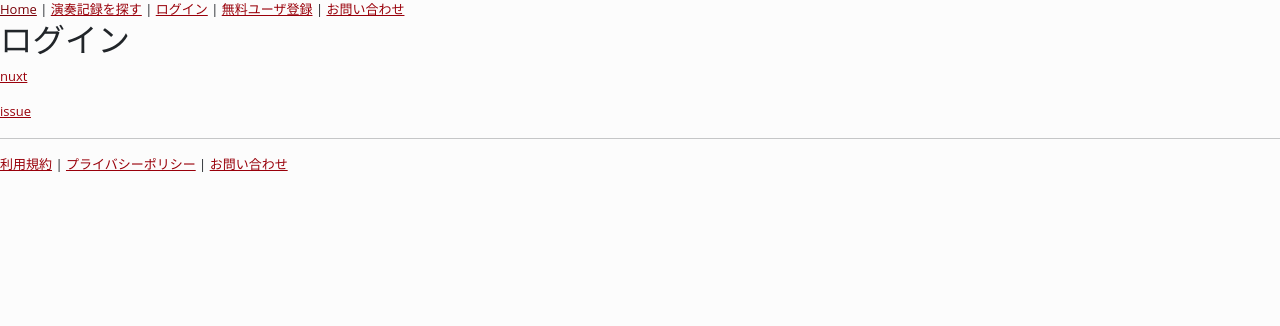
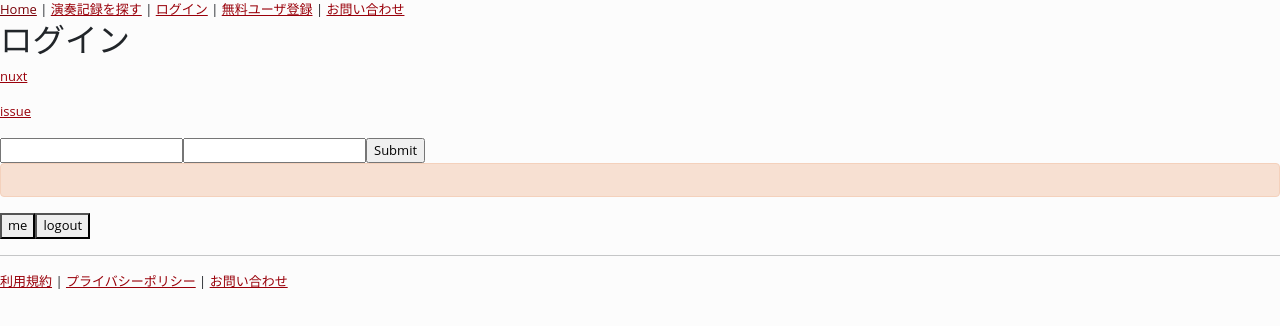
Before and after one commit to haruhikonyan/yarilog-front-next, a Next.js app: page /login in a window 1280 px wide. Shown: the top 326 px of the page. Built offline with nearby package versions, Linux system fonts and the light colour scheme; no server answers.

Commit message:
- ログインログアウト機構

```diff
--- /dev/null
+++ b/api/auth.ts
@@ -0,0 +1,33 @@
+import urljoin from 'url-join';
+import { User } from '../interfaces/models/User';
+
+import * as axios from '../utils/axios';
+
+const API_AUTH_URL = 'auth';
+
+interface AuthObject {
+  token: string;
+  userId: string;
+  consentTos: boolean;
+}
+
+export const getMe = async() => {
+  const url = urljoin(API_AUTH_URL, 'me');
+  const { data } = await axios.instance.get<User>(url);
+  return data;
+};
+
+export const login = async(loginId: string, password: string) => {
+  const url = urljoin(API_AUTH_URL, 'login');
+  const { data } = await axios.instance.post<AuthObject>(url, {
+    loginId,
+    password,
+  });
+  return data;
+};
+
+export const getAuthObject = async() => {
+  const url: string = urljoin(API_AUTH_URL, 'auth-object');
+  const { data } = await axios.instance.get<AuthObject>(url);
+  return data;
+};
--- a/components/Layout.tsx
+++ b/components/Layout.tsx
@@ -1,13 +1,18 @@
 import { ReactNode } from 'react';
+
 import Link from 'next/link';
 import Head from 'next/head';
+import useAuth from '../utils/useAuth';
 
 type Props = {
   children?: ReactNode
   title?: string
 }
 
-const Layout: React.FC<Props> = ({ children, title = 'This is the default title' }: Props) => (
+const Layout: React.FC<Props> = ({ children, title = 'This is the default title' }: Props) => {
+  const { isLoggedIn, logout } = useAuth();
+
+  return (
     <div>
       <Head>
         {/* TODO: 動的に https://github.com/haruhikonyan/yarilog-front-next/issues/23 */}
@@ -26,6 +31,18 @@ const Layout: React.FC<Props> = ({ children, title = 'This is the default title'
             <a>演奏記録を探す</a>
           </Link>{' '}
           |{' '}
+          {
+            isLoggedIn
+              ? (
+                <>
+                  <Link href="/mypage">
+                    <a>マイページ</a>
+                  </Link>{' '}
+                  <a onClick={logout}>logout</a>
+                </>
+              )
+              : (
+                <>
                   <Link href="/login">
                     <a>ログイン</a>
                   </Link>{' '}
@@ -33,6 +50,9 @@ const Layout: React.FC<Props> = ({ children, title = 'This is the default title'
                   <Link href="/users/new">
                     <a>無料ユーザ登録</a>
                   </Link>{' '}
+                </>
+              )
+          }
           |{' '}
           <Link href="/inquiry">
             <a>お問い合わせ</a>
@@ -57,4 +77,7 @@ const Layout: React.FC<Props> = ({ children, title = 'This is the default title'
     </div>
   );
 
+};
+
+
 export default Layout;
--- /dev/null
+++ b/interfaces/models/User.ts
@@ -0,0 +1,13 @@
+interface ExternalAccount {
+  providerType: string;
+}
+
+export interface User {
+  id?: string
+  username: string
+  mailAddress: string
+  password: string
+  nickname: string
+  description: string
+  externalAccount?: ExternalAccount
+}
--- a/pages/_app.tsx
+++ b/pages/_app.tsx
@@ -1,13 +1,22 @@
 import '../styles/app.scss';
 import type { AppProps } from 'next/app';
+import { useEffect } from 'react';
 
+import useAuth from '../utils/useAuth';
 import Layout from '../components/Layout';
 
-const MyApp: React.FC<AppProps> = ({ Component, pageProps }: AppProps) => (
+const MyApp: React.FC<AppProps> = ({ Component, pageProps }: AppProps) => {
+  const { initLogin } = useAuth();
 
-  <Layout title="みゅーぐ">
-    <Component {...pageProps} />
-  </Layout>
-);
+  useEffect(() => {
+    initLogin();
+  });
+  return (
+
+    <Layout title="みゅーぐ">
+      <Component {...pageProps} />
+    </Layout>
+  );
+};
 
 export default MyApp;
--- a/pages/index.tsx
+++ b/pages/index.tsx
@@ -2,7 +2,7 @@ import { GetServerSideProps } from 'next';
 import Link from 'next/link';
 import { Alert } from 'reactstrap';
 
-import axios from '../utils/axios';
+import * as axios from '../utils/axios';
 
 type Props = {
   playingLogs: any[]
@@ -25,7 +25,7 @@ const IndexPage: React.FC<Props> = ({ playingLogs }: Props) => (
 
 export const getServerSideProps: GetServerSideProps = async() => {
   // TODO: api 呼び出し共通化
-  const playingLogs: any[] = (await axios.get('playing-logs')).data;
+  const playingLogs: any[] = (await axios.instance.get('playing-logs')).data;
   return { props: { playingLogs } };
 };
 export default IndexPage;
--- a/pages/login/index.tsx
+++ b/pages/login/index.tsx
@@ -1,4 +1,30 @@
-const LoginPage: React.FC = () => (
+import { useForm } from 'react-hook-form';
+
+import { useState } from 'react';
+import useAuth from '../../utils/useAuth';
+import { getMe } from '../../api/auth';
+
+
+type FormInputs = {
+  loginId: string;
+  password: string;
+};
+
+const LoginPage: React.FC = () => {
+  const [loginErrorMessage, setLoginErrorMessage] = useState<string>();
+  const { register, handleSubmit } = useForm<FormInputs>();
+  const { login, logout } = useAuth();
+
+  const postLogin = async(loginObject: FormInputs) => {
+    try {
+      await login(loginObject.loginId, loginObject.password);
+      // this.$router.push(this.callbackPath || '/mypage');
+    }
+    catch (e) {
+      setLoginErrorMessage(e.message);
+    }
+  };
+  return (
     <>
       <h1>ログイン</h1>
       <p>
@@ -7,7 +33,21 @@ const LoginPage: React.FC = () => (
       <p>
         <a href="https://github.com/haruhikonyan/yarilog-front-next/issues/6" target="_blank" rel="noopener noreferrer">issue</a>
       </p>
+
+      <form onSubmit={handleSubmit(postLogin)}>
+        <input type="text" {...register('loginId')} />
+        <input type="password" {...register('password')} />
+        <input type="submit" />
+      </form>
+      <div className="alert alert-danger" role="alert">{loginErrorMessage}</div>
+      <button type="button" onClick={getMe}>
+        me
+      </button>
+      <button type="button" onClick={logout}>
+        logout
+      </button>
     </>
   );
+};
 
 export default LoginPage;
--- a/pages/users/[id].tsx
+++ b/pages/users/[id].tsx
@@ -1,6 +1,6 @@
 import { GetServerSideProps } from 'next';
 
-import axios from '../../utils/axios';
+import * as axios from '../../utils/axios';
 
 type Props = {
   user: any
@@ -24,7 +24,7 @@ const ShowUser: React.FC<Props> = ({ user }: Props) => {
 
 export const getServerSideProps: GetServerSideProps = async({ params }) => {
   // TODO: api 呼び出し共通化
-  const user: any = (await axios.get(`users/${params?.id}`)).data;
+  const user: any = (await axios.instance.get(`users/${params?.id}`)).data;
   return { props: { user } };
 };
 
--- a/utils/axios.ts
+++ b/utils/axios.ts
@@ -4,8 +4,14 @@ const baseURL = typeof window !== 'undefined'
   ? process.env.NEXT_PUBLIC_BASE_API_URL
   : process.env.BASE_API_URL;
 
-const instance = axios.create({
+export const instance = axios.create({
   baseURL,
 });
 
-export default instance;
+export const setToken = (token: string): void => {
+  instance.defaults.headers.common.Authorization = `Bearer ${token}`;
+};
+
+export const resetToken = (): void => {
+  instance.defaults.headers.common.Authorization = undefined;
+};
--- /dev/null
+++ b/utils/useAuth.ts
@@ -0,0 +1,52 @@
+import useSWR from 'swr';
+import Cookie from 'js-cookie';
+
+import { setToken, resetToken } from './axios';
+import { getAuthObject, login as postLogin } from '../api/auth';
+
+const useAuth = () => {
+  const { data, mutate, error } = useSWR('authObject', getAuthObject, { shouldRetryOnError: false });
+
+  const isLoading = !data && !error;
+  const isLoggedIn = !error && data;
+
+  const initLogin = () => {
+    const token = Cookie.get('token');
+    if (token !== undefined) {
+      setToken(token);
+      // this.$api.updateLatestLoginAt();
+      mutate();
+    }
+
+  };
+
+  const login = async(loginId: string, password: string) => {
+    try {
+      const { token } = await postLogin(loginId, password);
+      Cookie.set('token', token); // saving token in cookie for server rendering
+
+      initLogin();
+    }
+    catch (e) {
+      if (e.response.status === 401) {
+        throw new Error('ユーザ名/メールアドレス もしくは パスワードが間違っています');
+      }
+    }
+  };
+  const logout = () => {
+    Cookie.remove('token');
+    resetToken();
+    mutate();
+  };
+
+  return {
+    isLoading,
+    isLoggedIn,
+    authObject: data,
+    mutate,
+    initLogin,
+    login,
+    logout,
+  };
+};
+export default useAuth;
```
Also changed, not shown: package.json (+7 -1 lines), .eslintrc.js, 1 other file (tests, documents, lock files or other folders). Lines whose indentation alone changed are shown as unchanged.
